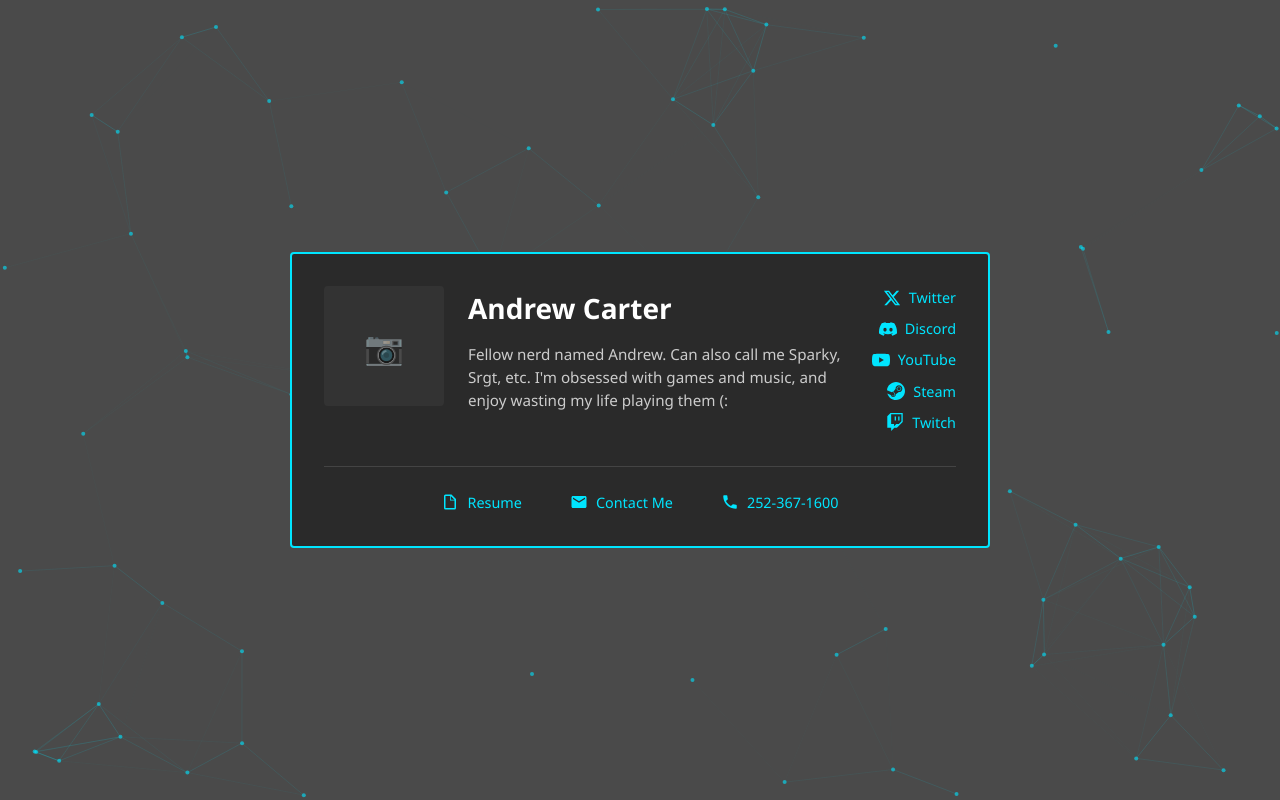
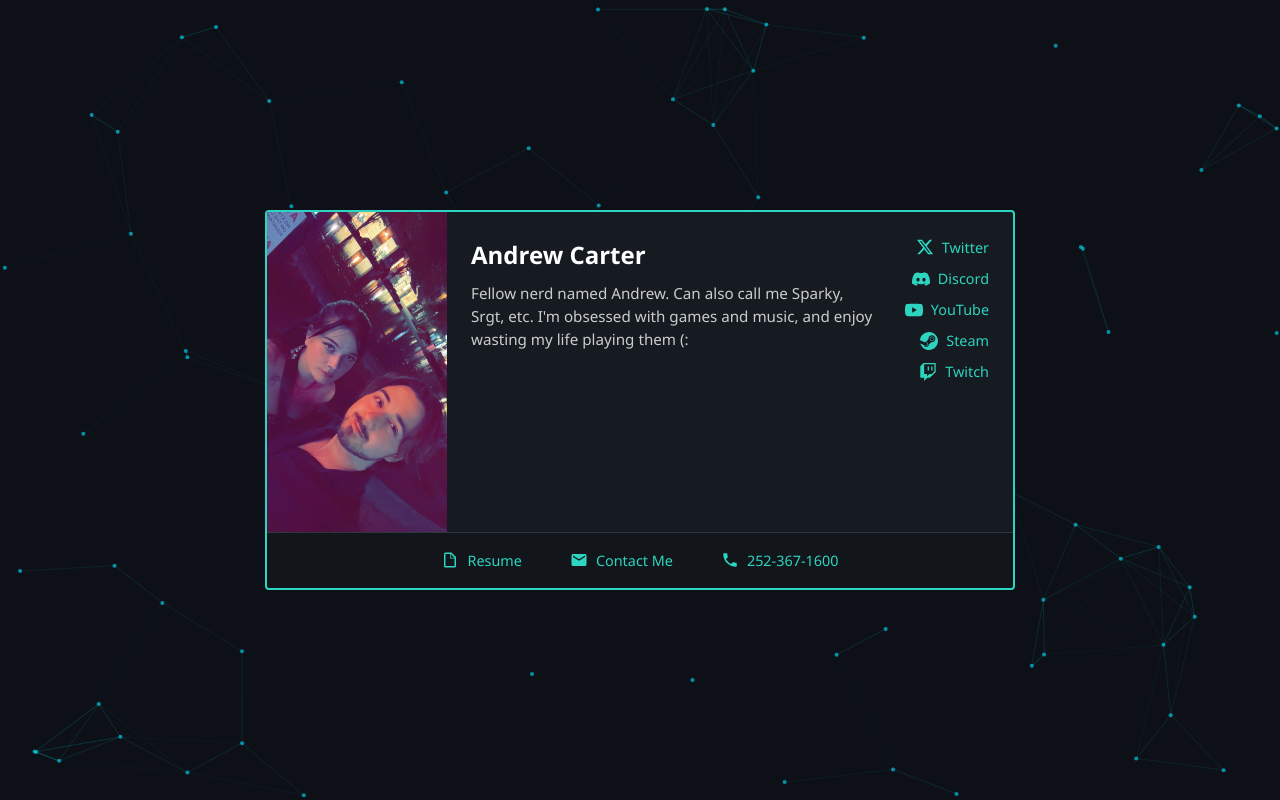
Before and after one commit to SrgtKillerSpark/Website-carter.business, a website built with Vite: page index.html in a window 1280 px wide. Built offline with nearby package versions, Linux system fonts and the light colour scheme; files whose address does not match are found by name.

Commit message:
Updated links, added png, updated colors, cleaned up page

```diff
--- a/src/main.js
+++ b/src/main.js
@@ -6,41 +6,45 @@ document.querySelector('#app').innerHTML = `
     <div class="card-content">
       <div class="profile-section">
         <div class="profile-image">
-          <img src="/profile.jpg" alt="Photo of Andrew" onerror="this.style.display='none'; this.parentElement.classList.add('no-image');" />
+          <img src="/websitephoto.jpg" alt="Photo of Andrew" />
         </div>
+        <div class="profile-info-wrapper">
+          <div class="profile-main">
             <div class="profile-info">
               <h1>Andrew Carter</h1>
               <p class="bio">Fellow nerd named Andrew. Can also call me Sparky, Srgt, etc. I'm obsessed with games and music, and enjoy wasting my life playing them (:</p>
             </div>
             <nav class="social-links">
-          <a href="https://twitter.com" target="_blank" rel="noopener noreferrer">
+          <a href="https://x.com/SrgtKillerSpark" target="_blank" rel="noopener noreferrer">
             <svg viewBox="0 0 24 24" fill="currentColor"><path d="M18.244 2.25h3.308l-7.227 8.26 8.502 11.24H16.17l-5.214-6.817L4.99 21.75H1.68l7.73-8.835L1.254 2.25H8.08l4.713 6.231zm-1.161 17.52h1.833L7.084 4.126H5.117z"/></svg>
             Twitter
           </a>
-          <a href="https://discord.com" target="_blank" rel="noopener noreferrer">
+          <a href="https://discord.gg/kuseDR8Xz4" target="_blank" rel="noopener noreferrer">
             <svg viewBox="0 0 24 24" fill="currentColor"><path d="M20.317 4.37a19.791 19.791 0 0 0-4.885-1.515.074.074 0 0 0-.079.037c-.21.375-.444.864-.608 1.25a18.27 18.27 0 0 0-5.487 0 12.64 12.64 0 0 0-.617-1.25.077.077 0 0 0-.079-.037A19.736 19.736 0 0 0 3.677 4.37a.07.07 0 0 0-.032.027C.533 9.046-.32 13.58.099 18.057a.082.082 0 0 0 .031.057 19.9 19.9 0 0 0 5.993 3.03.078.078 0 0 0 .084-.028 14.09 14.09 0 0 0 1.226-1.994.076.076 0 0 0-.041-.106 13.107 13.107 0 0 1-1.872-.892.077.077 0 0 1-.008-.128 10.2 10.2 0 0 0 .372-.292.074.074 0 0 1 .077-.01c3.928 1.793 8.18 1.793 12.062 0a.074.074 0 0 1 .078.01c.12.098.246.198.373.292a.077.077 0 0 1-.006.127 12.299 12.299 0 0 1-1.873.892.077.077 0 0 0-.041.107c.36.698.772 1.362 1.225 1.993a.076.076 0 0 0 .084.028 19.839 19.839 0 0 0 6.002-3.03.077.077 0 0 0 .032-.054c.5-5.177-.838-9.674-3.549-13.66a.061.061 0 0 0-.031-.03zM8.02 15.33c-1.183 0-2.157-1.085-2.157-2.419 0-1.333.956-2.419 2.157-2.419 1.21 0 2.176 1.096 2.157 2.42 0 1.333-.956 2.418-2.157 2.418zm7.975 0c-1.183 0-2.157-1.085-2.157-2.419 0-1.333.955-2.419 2.157-2.419 1.21 0 2.176 1.096 2.157 2.42 0 1.333-.946 2.418-2.157 2.418z"/></svg>
             Discord
           </a>
-          <a href="https://youtube.com" target="_blank" rel="noopener noreferrer">
+          <a href="https://www.youtube.com/@SrgtKillerSpark" target="_blank" rel="noopener noreferrer">
             <svg viewBox="0 0 24 24" fill="currentColor"><path d="M23.498 6.186a3.016 3.016 0 0 0-2.122-2.136C19.505 3.545 12 3.545 12 3.545s-7.505 0-9.377.505A3.017 3.017 0 0 0 .502 6.186C0 8.07 0 12 0 12s0 3.93.502 5.814a3.016 3.016 0 0 0 2.122 2.136c1.871.505 9.376.505 9.376.505s7.505 0 9.377-.505a3.015 3.015 0 0 0 2.122-2.136C24 15.93 24 12 24 12s0-3.93-.502-5.814zM9.545 15.568V8.432L15.818 12l-6.273 3.568z"/></svg>
             YouTube
           </a>
-          <a href="https://store.steampowered.com" target="_blank" rel="noopener noreferrer">
+          <a href="https://steamcommunity.com/id/srgtsparky" target="_blank" rel="noopener noreferrer">
             <svg viewBox="0 0 24 24" fill="currentColor"><path d="M11.979 0C5.678 0 .511 4.86.022 11.037l6.432 2.658c.545-.371 1.203-.59 1.912-.59.063 0 .125.004.188.006l2.861-4.142V8.91c0-2.495 2.028-4.524 4.524-4.524 2.494 0 4.524 2.031 4.524 4.527s-2.03 4.525-4.524 4.525h-.105l-4.076 2.911c0 .052.004.105.004.159 0 1.875-1.515 3.396-3.39 3.396-1.635 0-3.016-1.173-3.331-2.727L.436 15.27C1.862 20.307 6.486 24 11.979 24c6.627 0 11.999-5.373 11.999-12S18.605 0 11.979 0zM7.54 18.21l-1.473-.61c.262.543.714.999 1.314 1.25 1.297.539 2.793-.076 3.332-1.375.263-.63.264-1.319.005-1.949s-.75-1.121-1.377-1.383c-.624-.26-1.29-.249-1.878-.03l1.523.63c.956.4 1.409 1.5 1.009 2.455-.397.957-1.497 1.41-2.454 1.012H7.54zm11.415-9.303c0-1.662-1.353-3.015-3.015-3.015-1.665 0-3.015 1.353-3.015 3.015 0 1.665 1.35 3.015 3.015 3.015 1.663 0 3.015-1.35 3.015-3.015zm-5.273-.005c0-1.252 1.013-2.266 2.265-2.266 1.249 0 2.266 1.014 2.266 2.266 0 1.251-1.017 2.265-2.266 2.265-1.253 0-2.265-1.014-2.265-2.265z"/></svg>
             Steam
           </a>
-          <a href="https://twitch.tv" target="_blank" rel="noopener noreferrer">
+          <a href="https://www.twitch.tv/srgtkillerspark" target="_blank" rel="noopener noreferrer">
             <svg viewBox="0 0 24 24" fill="currentColor"><path d="M11.571 4.714h1.715v5.143H11.57zm4.715 0H18v5.143h-1.714zM6 0L1.714 4.286v15.428h5.143V24l4.286-4.286h3.428L22.286 12V0zm14.571 11.143l-3.428 3.428h-3.429l-3 3v-3H6.857V1.714h13.714z"/></svg>
             Twitch
           </a>
             </nav>
           </div>
+        </div>
+      </div>
       <footer class="card-footer">
-        <a href="/resume.pdf" class="footer-link">
+        <a href="/resume.pdf" download="Andrew_Carter_Resume.pdf" class="footer-link">
           <svg viewBox="0 0 24 24" fill="currentColor"><path d="M14 2H6a2 2 0 0 0-2 2v16a2 2 0 0 0 2 2h12a2 2 0 0 0 2-2V8l-6-6zm-1 2l5 5h-5V4zM6 20V4h6v6h6v10H6z"/></svg>
           Resume
         </a>
-        <a href="mailto:contact@carter.business" class="footer-link">
+        <a href="mailto:andrew@carter.business" class="footer-link">
           <svg viewBox="0 0 24 24" fill="currentColor"><path d="M20 4H4c-1.1 0-2 .9-2 2v12c0 1.1.9 2 2 2h16c1.1 0 2-.9 2-2V6c0-1.1-.9-2-2-2zm0 4l-8 5-8-5V6l8 5 8-5v2z"/></svg>
           Contact Me
         </a>
--- a/src/style.css
+++ b/src/style.css
@@ -1,8 +1,8 @@
 :root {
-  --bg-color: #4a4a4a;
-  --card-bg: #2a2a2a;
-  --card-border: #00e5ff;
-  --accent: #00e5ff;
+  --bg-color: #0d1117;
+  --card-bg: #161b22;
+  --card-border: #2dd4bf;
+  --accent: #2dd4bf;
   --text-primary: #ffffff;
   --text-secondary: #cccccc;
 
@@ -47,7 +47,7 @@ body {
   position: relative;
   z-index: 1;
   width: 100%;
-  max-width: 700px;
+  max-width: 750px;
   margin: 1rem;
 }
 
@@ -59,21 +59,21 @@ body {
 }
 
 .card-content {
-  padding: 2rem;
+  display: flex;
+  flex-direction: column;
 }
 
 .profile-section {
   display: grid;
-  grid-template-columns: 120px 1fr auto;
-  gap: 1.5rem;
-  align-items: start;
+  grid-template-columns: 180px 1fr;
+  min-height: 200px;
 }
 
 .profile-image {
-  width: 120px;
-  height: 120px;
-  background-color: #333;
-  border-radius: 4px;
+  width: 180px;
+  height: 100%;
+  min-height: 200px;
+  background-color: #1a1a2e;
   overflow: hidden;
   display: flex;
   align-items: center;
@@ -86,16 +86,23 @@ body {
   object-fit: cover;
 }
 
-.profile-image.no-image::after {
-  content: '📷';
-  font-size: 2rem;
-  opacity: 0.5;
+.profile-info-wrapper {
+  display: flex;
+  flex-direction: column;
+  justify-content: space-between;
+  padding: 1.5rem;
+}
+
+.profile-main {
+  display: flex;
+  justify-content: space-between;
+  gap: 1.5rem;
 }
 
 .profile-info h1 {
-  font-size: 1.75rem;
+  font-size: 1.5rem;
   font-weight: 600;
-  margin-bottom: 0.75rem;
+  margin-bottom: 0.5rem;
   color: var(--text-primary);
 }
 
@@ -136,9 +143,9 @@ body {
   display: flex;
   justify-content: center;
   gap: 3rem;
-  margin-top: 2rem;
-  padding-top: 1.5rem;
-  border-top: 1px solid #444;
+  padding: 1rem 1.5rem;
+  border-top: 1px solid #30363d;
+  background-color: rgba(0, 0, 0, 0.2);
 }
 
 .footer-link {
@@ -164,11 +171,17 @@ body {
 @media (max-width: 700px) {
   .profile-section {
     grid-template-columns: 1fr;
-    text-align: center;
   }
 
   .profile-image {
-    margin: 0 auto;
+    width: 100%;
+    height: 150px;
+    min-height: auto;
+  }
+
+  .profile-main {
+    flex-direction: column;
+    text-align: center;
   }
 
   .social-links {
```
Also changed, not shown: public/websitephoto.jpg (added), 1 other file. Lines whose indentation alone changed are shown as unchanged.
